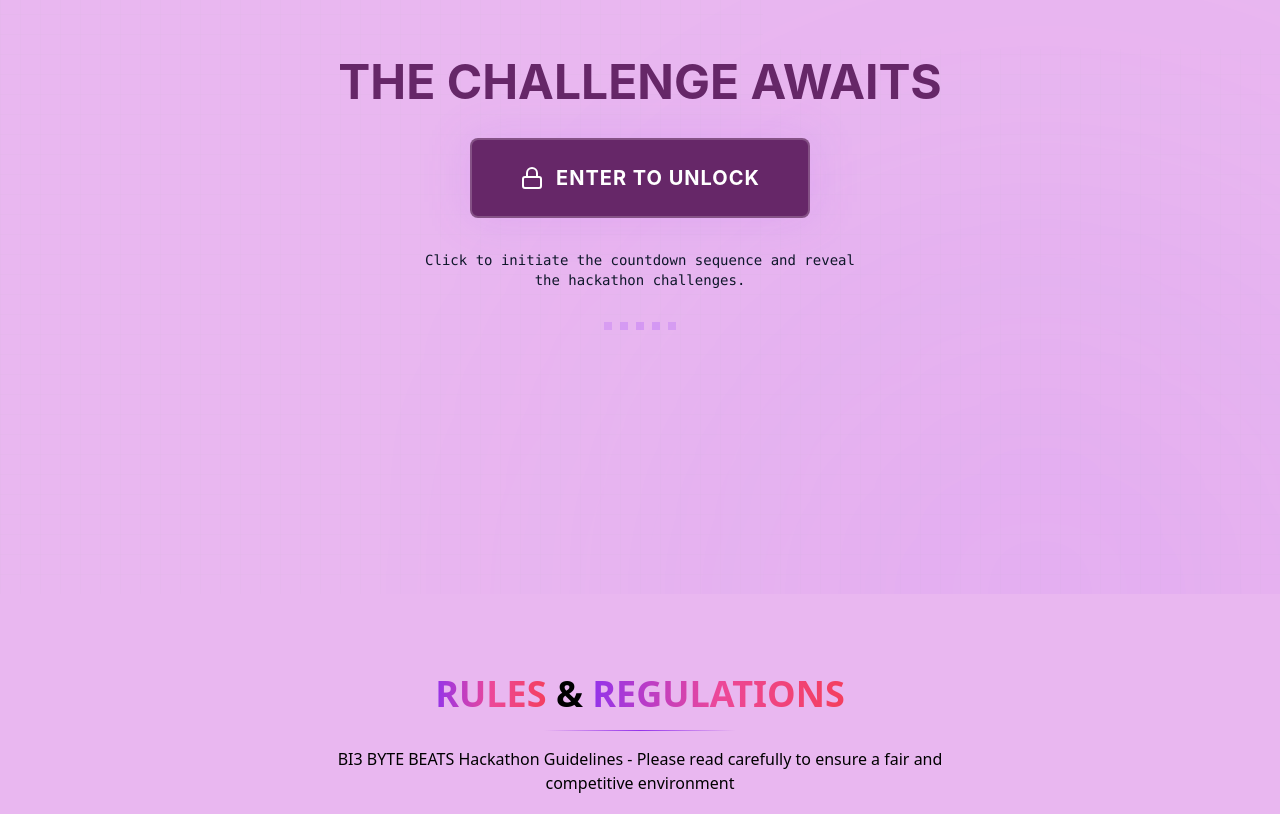
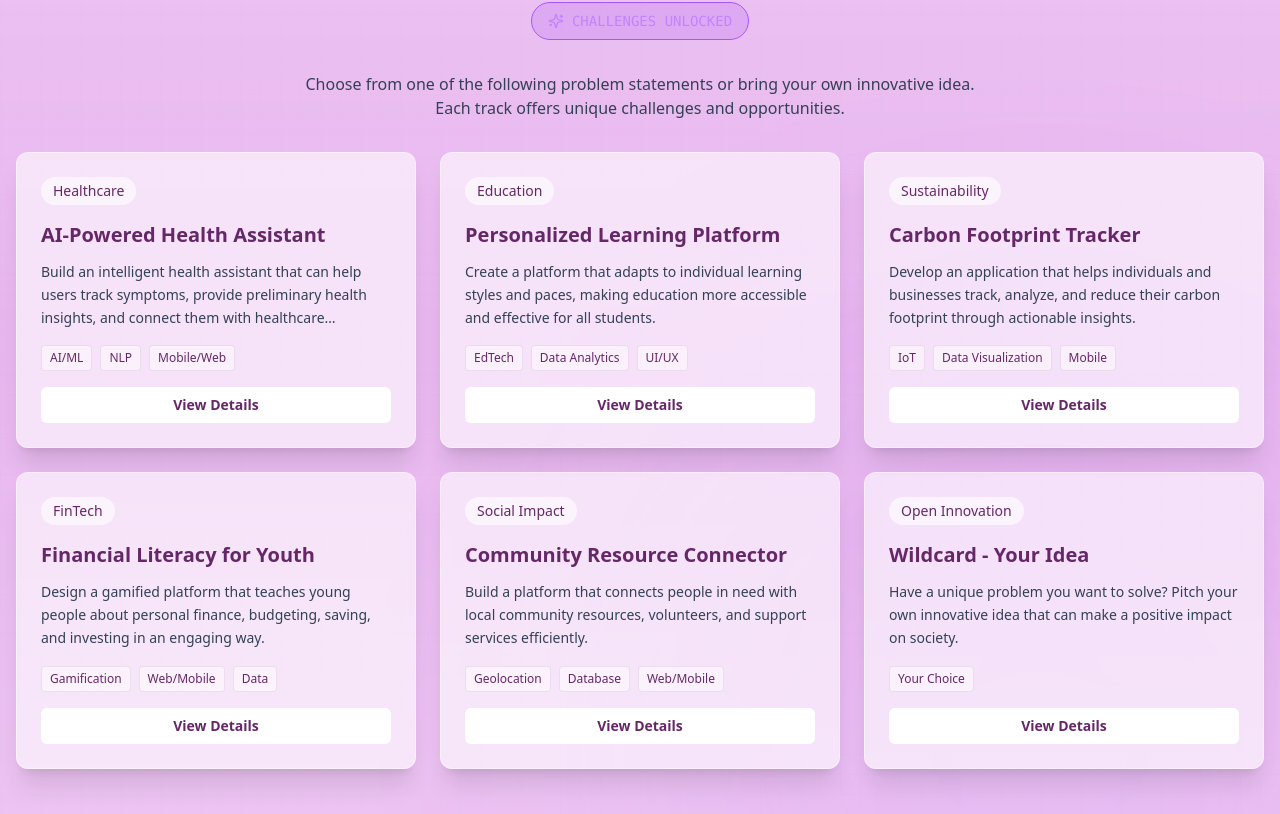
Before and after one commit to dot-Dev-Club/Bi3-Hackathon_Standalone, a React (Vite) app: page / in a window 1280 px wide. Shown: the part 2246-3060 px from the top of the page. Built offline with nearby package versions, Linux system fonts and the light colour scheme.

Commit message:
fix: update HACKATHON_CONFIG for improved challenge unlocking and countdown behavior

```diff
--- a/src/components/ProblemStatements.tsx
+++ b/src/components/ProblemStatements.tsx
@@ -15,19 +15,40 @@ interface Problem {
 
 export function ProblemStatements() {
 
+  // If showCountdown is false, skip all countdown logic and show problems directly
+  const skipCountdown = !HACKATHON_CONFIG.showCountdown || HACKATHON_CONFIG.isAppUnlocked;
 
+  // Check if already revealed from localStorage first
   const [isRevealed, setIsRevealed] = useState(() => {
-    if (HACKATHON_CONFIG.isAppUnlocked) return true;
-    return typeof window !== "undefined" && localStorage.getItem("hackathon_v5_isRevealed") === "true";
+    if (skipCountdown) return true;
+    if (typeof window !== "undefined") {
+      return localStorage.getItem("hackathon_v5_isRevealed") === "true";
+    }
+    return false;
   });
 
   const [isStarted, setIsStarted] = useState(() => {
-    if (HACKATHON_CONFIG.isAppUnlocked) return true;
-    return (typeof window !== "undefined" && localStorage.getItem("hackathon_v5_isStarted") === "true") || isRevealed;
+    if (skipCountdown) return true;
+    if (typeof window !== "undefined") {
+      // If already revealed, consider it started too
+      const revealed = localStorage.getItem("hackathon_v5_isRevealed") === "true";
+      const started = localStorage.getItem("hackathon_v5_isStarted") === "true";
+      return revealed || started;
+    }
+    return false;
   });
 
   const [, setClickCount] = useState(0);
-  const [timeLeft, setTimeLeft] = useState(HACKATHON_CONFIG.countdownDuration);
+
+  // If already revealed or countdown is skipped, set timeLeft to 0
+  const [timeLeft, setTimeLeft] = useState(() => {
+    if (skipCountdown) return 0;
+    if (typeof window !== "undefined" && localStorage.getItem("hackathon_v5_isRevealed") === "true") {
+      return 0;
+    }
+    return HACKATHON_CONFIG.countdownDuration;
+  });
+
   const [selectedProblem, setSelectedProblem] = useState<Problem | null>(null);
 
   useEffect(() => {
--- a/src/config/hackathon.ts
+++ b/src/config/hackathon.ts
@@ -4,7 +4,12 @@ export const HACKATHON_CONFIG = {
     // When false: Users must click the lock button 3 times to unlock it locally.
     isAppUnlocked: false,
 
-    // Animation settings
+    // SET THIS TO 'true' TO SHOW THE COUNTDOWN TIMER
+    // When true: Users see the countdown timer before problems are revealed
+    // When false: Problems are shown directly without any countdown or unlock button
+    showCountdown: false,
+
+    // Animation settings (only used when showCountdown is true)
     countdownDuration: 10, // seconds
     clicksToUnlock: 1,     // clicks required
 };
```
